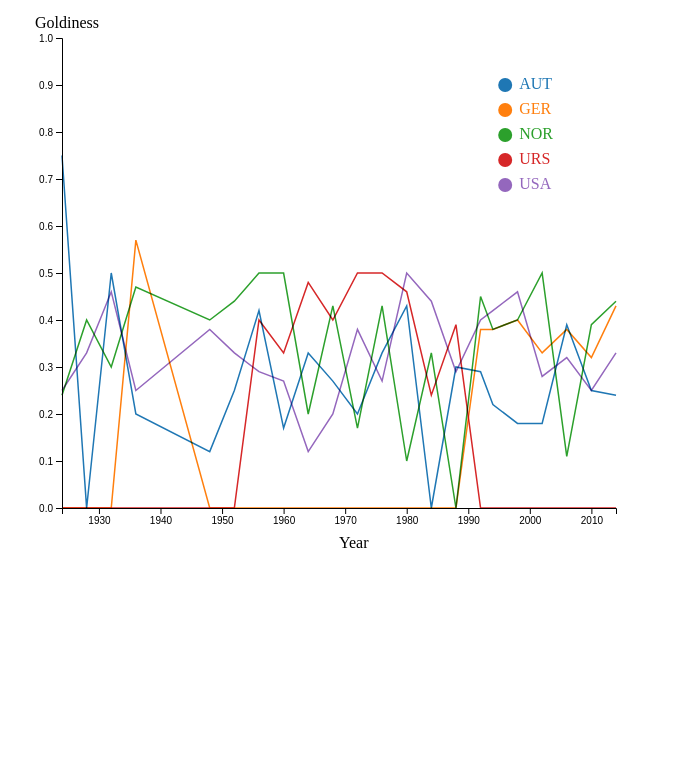
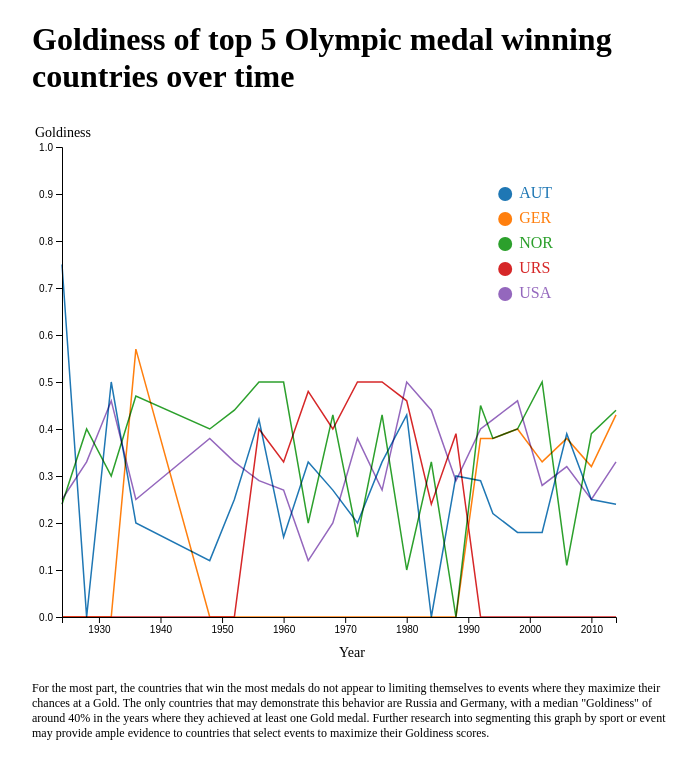
Before and after one commit to MCGallaspy/dse241_hw, a plain HTML site: page hw1/index.html in a window 1280 px wide. Shown: the whole page, without its empty margins (6-702 px from the left). Drawn offline with nearby package versions, Linux system fonts and the light colour scheme.

Commit message:
Add title and caption

```diff
--- a/hw1/index.html
+++ b/hw1/index.html
@@ -2,10 +2,29 @@
 <html>
 <head>
 <script src="https://d3js.org/d3.v5.min.js"></script>
+<style type="text/css">
+.chart-title {
+    width: 644px;
+    margin-left: 30px;
+}
+
+.chart-caption {
+    font: 12px serif;
+    margin: 0;
+    margin-left: 30px;
+    width: 644px;
+}
+
+.axis-label {
+    font: 14px serif;
+}
+</style>
 </head>
 <body>
+<h1 class="chart-title">Goldiness of top 5 Olympic medal winning countries over time</h1>
 <div id="viz"></div>
-<div id="country"></div>
+<p class="chart-caption">
+For the most part, the countries that win the most medals do not appear to limiting themselves to events where they maximize their chances at a Gold. The only countries that may demonstrate this behavior are Russia and Germany, with a median "Goldiness" of around 40% in the years where they achieved at least one Gold medal. Further research into segmenting this graph by sport or event may provide ample evidence to countries that select events to maximize their Goldiness scores.</p>
 <script type="text/javascript" src="js/olympics.js">
 </script>
 </body>
```
Also changed, not shown: 1 other file.
